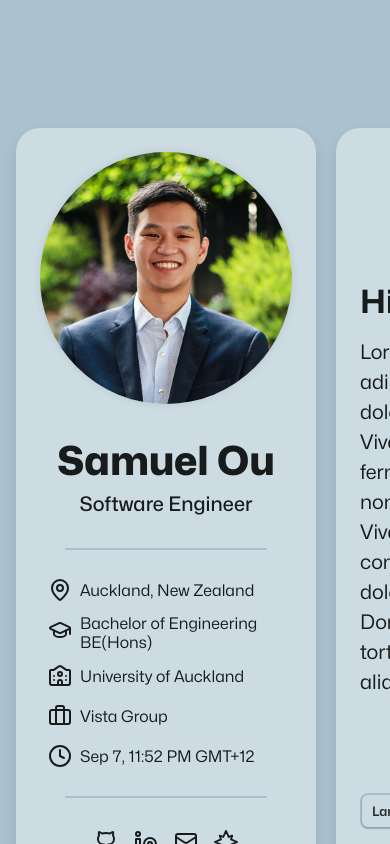
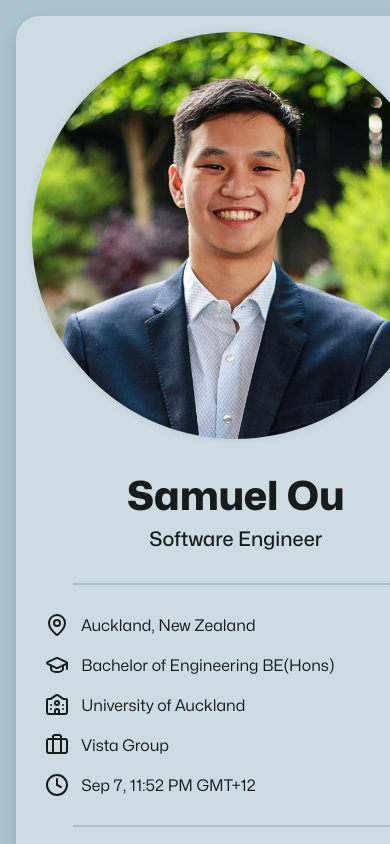
Before and after one commit to S-Ou/portfolio, a Next.js app: page / in a window 390 px wide. Built offline with nearby package versions, Linux system fonts and the light colour scheme.

Commit message:
refactor: the name card

```diff
--- a/src/components/commonStyles.tsx
+++ b/src/components/commonStyles.tsx
@@ -5,4 +5,8 @@ export const BlockDiv = styled.div`
   border-radius: var(--corner-radius);
   box-shadow: 0 0.5rem 1rem rgba(0, 0, 0, 0.1);
   padding: var(--corner-radius);
+
+  @media (max-width: 768px) {
+    padding: 1rem;
+  }
 `;
--- a/src/components/infoBlock/infoBlock.tsx
+++ b/src/components/infoBlock/infoBlock.tsx
@@ -1,35 +1,16 @@
 import styled from "styled-components";
 import { BlockDiv } from "../commonStyles";
+import type { ComponentType } from "react";
+
+export type InfoBlockProps = {
+  NameCardComponent: ComponentType;
+};
 
 export const InfoBlockDiv = styled(BlockDiv)`
   display: flex;
   flex-direction: column;
   gap: 2rem;
   align-items: center;
-`;
-
-export const ProfileImage = styled.img`
-  width: 100%;
-  border-radius: 100%;
-  box-shadow: 0 0 0.5rem rgba(0, 0, 0, 0.1);
-`;
-
-export const NameCard = styled.div`
-  align-items: center;
-  display: flex;
-  flex-direction: column;
-  gap: 0.5rem;
-  width: 100%;
-`;
-
-export const Title = styled.h1`
-  font-size: 2.5rem;
-  font-weight: 800;
-`;
-
-export const Subtitle = styled.p`
-  font-size: 1.25rem;
-  font-weight: 500;
 `;
 
 export const StyledInfoTable = styled.table`
--- a/src/components/infoBlock/infoBlockRocked03.tsx
+++ b/src/components/infoBlock/infoBlockRocked03.tsx
@@ -1,10 +1,9 @@
 import Line from "../line";
-import { Clock, Code, Link, Mail, MapPin } from "lucide-react";
+import { Clock, Code, Mail, MapPin } from "lucide-react";
 import {
   GitHubIcon,
   LetterboxdIcon,
   MarvelDiscordIcon,
-  RedditIcon,
   SteamIcon,
 } from "@/utils/icons";
 import { useEffect, useState } from "react";
@@ -12,10 +11,8 @@ import {
   StyledInfoTable,
   StyledLinkButtons,
   InfoBlockDiv,
-  ProfileImage,
-  NameCard,
-  Title,
   LinkButton,
+  type InfoBlockProps,
 } from "./infoBlock";
 
 function InfoTable() {
@@ -96,13 +93,12 @@ function LinkButtons() {
   );
 }
 
-export default function InfoBlockRocked03() {
+export default function InfoBlockRocked03({
+  NameCardComponent,
+}: InfoBlockProps) {
   return (
     <InfoBlockDiv>
-      <ProfileImage src="/profile-rocked03.png" alt="Your Name" />
-      <NameCard>
-        <Title>Rocked03</Title>
-      </NameCard>
+      <NameCardComponent />
       <Line />
       <InfoTable />
       <Line />
--- a/src/components/infoBlock/infoBlockSJOu.tsx
+++ b/src/components/infoBlock/infoBlockSJOu.tsx
@@ -13,11 +13,8 @@ import {
   StyledInfoTable,
   StyledLinkButtons,
   InfoBlockDiv,
-  ProfileImage,
-  NameCard,
-  Title,
-  Subtitle,
   LinkButton,
+  type InfoBlockProps,
 } from "./infoBlock";
 
 function InfoTable() {
@@ -101,14 +98,10 @@ function LinkButtons() {
   );
 }
 
-export default function InfoBlockSJOu() {
+export default function InfoBlockSJOu({ NameCardComponent }: InfoBlockProps) {
   return (
     <InfoBlockDiv>
-      <ProfileImage src="/profile-sjou.jpg" alt="Your Name" />
-      <NameCard>
-        <Title>Samuel Ou</Title>
-        <Subtitle>Software Engineer</Subtitle>
-      </NameCard>
+      <NameCardComponent />
       <Line />
       <InfoTable />
       <Line />
--- /dev/null
+++ b/src/components/nameCard.tsx
@@ -0,0 +1,54 @@
+import styled from "styled-components";
+
+const ProfileImage = styled.img`
+  width: 100%;
+  border-radius: 100%;
+  box-shadow: 0 0 0.5rem rgba(0, 0, 0, 0.1);
+`;
+
+const StyledNameCard = styled.div`
+  align-items: center;
+  display: flex;
+  flex-direction: column;
+  gap: 2rem;
+  width: 100%;
+`;
+
+const TextWrapper = styled.div`
+  display: flex;
+  flex-direction: column;
+  align-items: center;
+  gap: 0.5rem;
+`;
+
+const Title = styled.h1`
+  font-size: 2.5rem;
+  font-weight: 800;
+`;
+
+const Subtitle = styled.p`
+  font-size: 1.25rem;
+  font-weight: 500;
+`;
+
+interface NameCardProps {
+  profileImageUrl: string;
+  name: string;
+  subtitle?: string;
+}
+
+export default function NameCard({
+  profileImageUrl,
+  name,
+  subtitle,
+}: NameCardProps) {
+  return (
+    <StyledNameCard>
+      <ProfileImage src={profileImageUrl} alt={name} />
+      <TextWrapper>
+        <Title>{name}</Title>
+        <Subtitle>{subtitle}</Subtitle>
+      </TextWrapper>
+    </StyledNameCard>
+  );
+}
--- a/src/components/sites/homeLayout.tsx
+++ b/src/components/sites/homeLayout.tsx
@@ -4,10 +4,12 @@ import Copyright from "@/components/copyright";
 import styled from "styled-components";
 import type { ComponentType } from "react";
 import { useIsMobile } from "@/hooks/useIsMobile";
+import type { InfoBlockProps } from "@/components/infoBlock/infoBlock";
 
 type HomeLayoutProps = {
-  InfoBlock: ComponentType;
+  InfoBlock: ComponentType<InfoBlockProps>;
   BodyBlock: ComponentType;
+  NameCardComponent: ComponentType;
   copyrightName: string;
 };
 
@@ -19,6 +21,11 @@ const MainDiv = styled.div`
   margin: 0 auto;
   max-width: 1200px;
   padding: 8rem 1rem;
+
+  @media (max-width: 768px) {
+    grid-template-columns: 1fr;
+    padding: 1rem;
+  }
 `;
 
 const RightColumn = styled.div`
@@ -31,13 +38,12 @@ const RightColumn = styled.div`
 export default function HomeLayout({
   InfoBlock,
   BodyBlock,
+  NameCardComponent,
   copyrightName,
 }: HomeLayoutProps) {
-  var isMobile = useIsMobile();
-
   return (
     <MainDiv>
-      <InfoBlock />
+      <InfoBlock NameCardComponent={NameCardComponent} />
       <RightColumn>
         <BodyBlock />
         <Copyright name={copyrightName} />
--- a/src/components/sites/rocked03/Home.tsx
+++ b/src/components/sites/rocked03/Home.tsx
@@ -2,13 +2,19 @@
 
 import BodyBlockRocked03 from "@/components/bodyBlock/bodyBlockRocked03";
 import InfoBlockRocked03 from "@/components/infoBlock/infoBlockRocked03";
+import NameCard from "@/components/nameCard";
 import HomeLayout from "@/components/sites/homeLayout";
+
+function Rocked03NameCard() {
+  return <NameCard profileImageUrl="/profile-rocked03.png" name="Rocked03" />;
+}
 
 export default function Rocked03Home() {
   return (
     <HomeLayout
       InfoBlock={InfoBlockRocked03}
       BodyBlock={BodyBlockRocked03}
+      NameCardComponent={Rocked03NameCard}
       copyrightName="Rocked03"
     />
   );
--- a/src/components/sites/sjou/Home.tsx
+++ b/src/components/sites/sjou/Home.tsx
@@ -2,13 +2,25 @@
 
 import BodyBlockSJOu from "@/components/bodyBlock/bodyBlockSJOu";
 import InfoBlockSJOu from "@/components/infoBlock/infoBlockSJOu";
+import NameCard from "@/components/nameCard";
 import HomeLayout from "@/components/sites/homeLayout";
+
+function SJOuNameCard() {
+  return (
+    <NameCard
+      profileImageUrl="/profile-sjou.jpg"
+      name="Samuel Ou"
+      subtitle="Software Engineer"
+    />
+  );
+}
 
 export default function SJOuHome() {
   return (
     <HomeLayout
       InfoBlock={InfoBlockSJOu}
       BodyBlock={BodyBlockSJOu}
+      NameCardComponent={SJOuNameCard}
       copyrightName="Samuel Ou"
     />
   );
```
